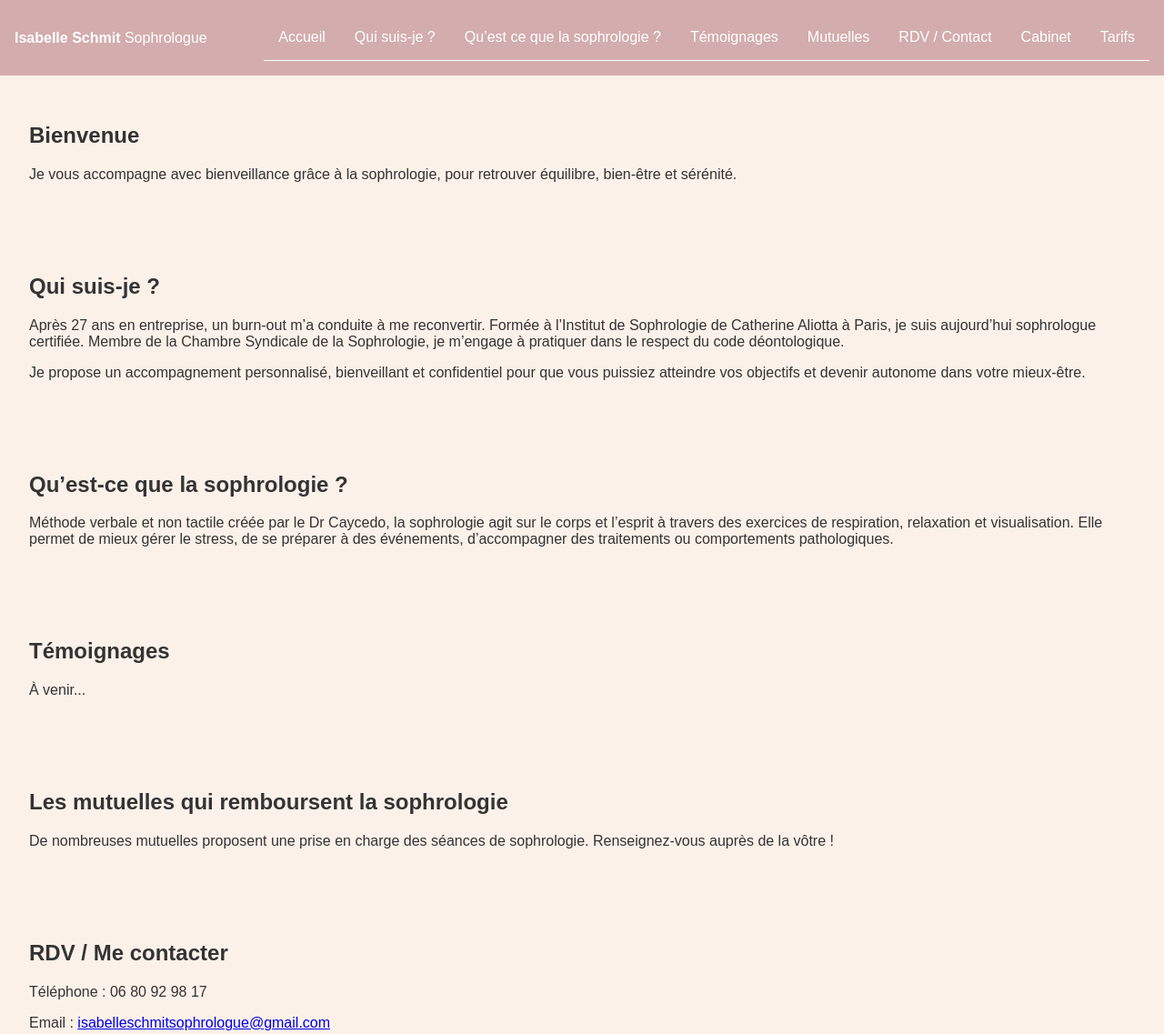
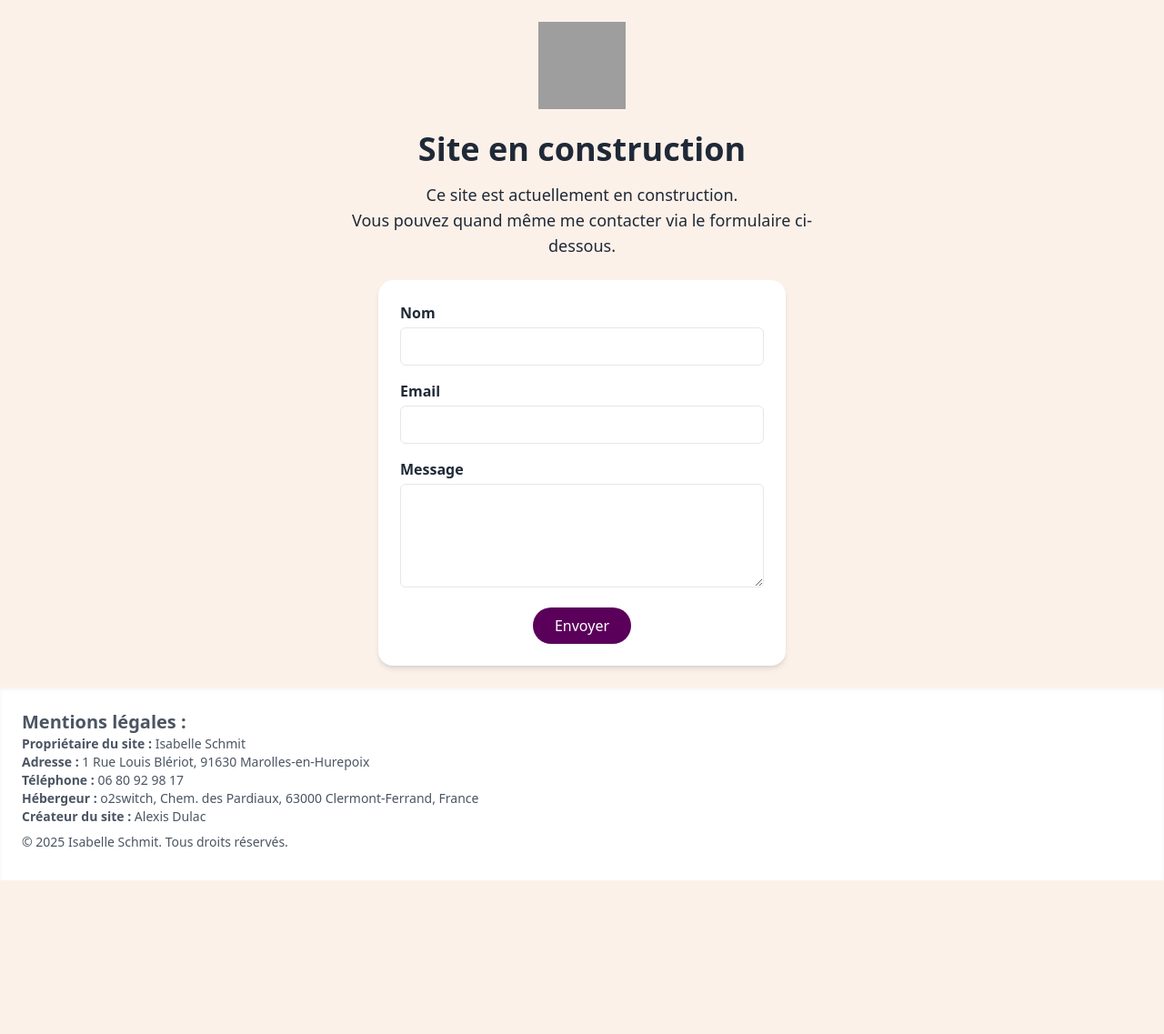
Before and after one commit to culad-a/html, a plain HTML site: page index.html in a window 1280 px wide. Shown: the top 1137 px of the page at 91% size. After the commit the page ends 968 px from the top, so only its background shows below. Drawn offline with nearby package versions, Linux system fonts and the light colour scheme; grey boxes are pictures that could not be loaded.

Commit message:
Site under construction

```diff
--- a/index.html
+++ b/index.html
@@ -1,153 +1,35 @@
 <!DOCTYPE html>
 <html lang="fr">
-<head>
-  <meta charset="UTF-8">
-  <meta name="viewport" content="width=device-width, initial-scale=1.0">
-  <title>Isabelle Schmit Sophrologue</title>
-  <style>
-    body {
-      font-family: Arial, sans-serif;
-      margin: 0;
-      padding: 0;
-      background-color: #fcf1e9;
-      color: #333;
-    }
-    header, footer {
-      background-color: #D3ACAD;
-      color: white;
-      padding: 1rem;
-    }
-    nav {
-      display: flex;
-      justify-content: space-between;
-      align-items: center;
-    }
-    .menu {
-      display: none;
-      flex-direction: column;
-      background-color: #D3ACAD;
-      position: absolute;
-      top: 60px;
-      right: 0;
-      width: 200px;
-    }
-    .menu a {
-      color: white;
-      padding: 1rem;
-      text-decoration: none;
-      border-bottom: 1px solid white;
-    }
-    .hamburger {
-      font-size: 2rem;
-      cursor: pointer;
-    }
-    .section {
-      padding: 2rem;
-    }
-    footer a {
-      color: white;
-      margin-right: 10px;
-    }
-    @media(min-width: 768px) {
-      .menu {
-        display: flex;
-        position: static;
-        flex-direction: row;
-        width: auto;
-      }
-      .hamburger {
-        display: none;
-      }
-    }
-  </style>
+<head><meta charset="utf-8"><meta name="viewport" content="width=device-width, initial-scale=1.0" />
+	<title>Site en construction</title>
+	<script src="https://cdn.tailwindcss.com"></script>
+	<link href="logo.png" rel="icon" />
 </head>
-<body>
-  <header>
-    <nav>
-      <div><strong>Isabelle Schmit</strong> Sophrologue</div>
-      <div class="hamburger" onclick="toggleMenu()">☰</div>
-      <div class="menu" id="menu">
-        <a href="#accueil">Accueil</a>
-        <a href="#qui">Qui suis-je ?</a>
-        <a href="#sophro">Qu’est ce que la sophrologie ?</a>
-        <a href="#temoignages">Témoignages</a>
-        <a href="#mutuelles">Mutuelles</a>
-        <a href="#rdv">RDV / Contact</a>
-        <a href="#cabinet">Cabinet</a>
-        <a href="#tarifs">Tarifs</a>
-      </div>
-    </nav>
-  </header>
+<body class="bg-[#fcf1e9] text-gray-800 min-h-screen flex flex-col justify-between">
+<main class="flex-grow flex flex-col items-center justify-center text-center p-6"><img alt="Logo" class="w-24 h-24 mb-6" src="logo.png" />
+<h1 class="text-4xl font-bold mb-4">Site en construction</h1>
 
-  <section class="section" id="accueil">
-    <h1>Bienvenue</h1>
-    <p>Je vous accompagne avec bienveillance grâce à la sophrologie, pour retrouver équilibre, bien-être et sérénité.</p>
-  </section>
+<p class="text-lg mb-6 max-w-xl">Ce site est actuellement en construction.<br />
+Vous pouvez quand m&ecirc;me me contacter via le formulaire ci-dessous.</p>
 
-  <section class="section" id="qui">
-    <h2>Qui suis-je ?</h2>
-    <p>Après 27 ans en entreprise, un burn-out m’a conduite à me reconvertir. Formée à l’Institut de Sophrologie de Catherine Aliotta à Paris, je suis aujourd’hui sophrologue certifiée. Membre de la Chambre Syndicale de la Sophrologie, je m’engage à pratiquer dans le respect du code déontologique.</p>
-    <p>Je propose un accompagnement personnalisé, bienveillant et confidentiel pour que vous puissiez atteindre vos objectifs et devenir autonome dans votre mieux-être.</p>
-  </section>
+<form action="https://formspree.io/f/mvgkberr" class="bg-white p-6 rounded-2xl shadow-md w-full max-w-md" method="POST">
+<div class="mb-4 text-left"><label class="block mb-1 font-semibold" for="name">Nom</label> <input class="w-full px-4 py-2 border rounded-md focus:outline-none focus:ring-2 focus:ring-pink-300" id="name" name="name" required="" type="text" /></div>
 
-  <section class="section" id="sophro">
-    <h2>Qu’est-ce que la sophrologie ?</h2>
-    <p>Méthode verbale et non tactile créée par le Dr Caycedo, la sophrologie agit sur le corps et l’esprit à travers des exercices de respiration, relaxation et visualisation. Elle permet de mieux gérer le stress, de se préparer à des événements, d’accompagner des traitements ou comportements pathologiques.</p>
-  </section>
+<div class="mb-4 text-left"><label class="block mb-1 font-semibold" for="email">Email</label> <input class="w-full px-4 py-2 border rounded-md focus:outline-none focus:ring-2 focus:ring-pink-300" id="email" name="email" required="" type="email" /></div>
 
-  <section class="section" id="temoignages">
-    <h2>Témoignages</h2>
-    <p>À venir...</p>
-  </section>
+<div class="mb-4 text-left"><label class="block mb-1 font-semibold" for="message">Message</label><textarea class="w-full px-4 py-2 border rounded-md focus:outline-none focus:ring-2 focus:ring-pink-300" id="message" name="message" required="" rows="4"></textarea></div>
+<button class="bg-[#5A005A] text-white px-6 py-2 rounded-full hover:bg-[#880088] transition-colors" type="submit">Envoyer</button></form>
+</main>
 
-  <section class="section" id="mutuelles">
-    <h2>Les mutuelles qui remboursent la sophrologie</h2>
-    <p>De nombreuses mutuelles proposent une prise en charge des séances de sophrologie. Renseignez-vous auprès de la vôtre !</p>
-  </section>
+<footer class="bg-white text-sm text-gray-600 p-6 shadow-inner">
+<p class="mb-2"><strong class="text-xl">Mentions l&eacute;gales :</strong><br />
+<strong>Propri&eacute;taire du site :</strong> Isabelle Schmit<br />
+<strong>Adresse :</strong> 1 Rue Louis Bl&eacute;riot, 91630 Marolles-en-Hurepoix<br />
+<strong>T&eacute;l&eacute;phone :</strong> 06 80 92 98 17<br />
+<strong>H&eacute;bergeur :</strong> o2switch, Chem. des Pardiaux, 63000 Clermont-Ferrand, France<br />
+<strong>Cr&eacute;ateur du site :</strong> Alexis Dulac</p>
 
-  <section class="section" id="rdv">
-    <h2>RDV / Me contacter</h2>
-    <p>Téléphone : 06 80 92 98 17</p>
-    <p>Email : <a href="mailto:isabelleschmitsophrologue@gmail.com">isabelleschmitsophrologue@gmail.com</a></p>
-  </section>
-
-  <section class="section" id="cabinet">
-    <h2>Le cabinet</h2>
-    <p>Je vous accueille à Marolles en Hurepoix, 1 rue Louis Blériot (1er étage, ascenseur). Parking gratuit à 60m, accès RER C gare de Marolles.</p>
-    <p><a href="https://g.co/kgs/z3qJEK2" target="_blank">Voir le plan</a></p>
-  </section>
-
-  <section class="section" id="tarifs">
-    <h2>Tarifs</h2>
-    <ul>
-      <li>Séance individuelle : 70 € (1ère) puis 60 €</li>
-      <li>Séance de groupe : 20 € / personne (5 à 15 personnes)</li>
-    </ul>
-  </section>
-
-  <footer>
-    <p>&copy; 2025 Isabelle Schmit - Tous droits réservés</p>
-    <a href="#accueil">Accueil</a>
-    <a href="#qui">Qui suis-je ?</a>
-    <a href="#sophro">La sophrologie</a>
-    <a href="#temoignages">Témoignages</a>
-    <a href="#mutuelles">Mutuelles</a>
-    <a href="#rdv">Contact</a>
-    <a href="#cabinet">Cabinet</a>
-    <a href="#tarifs">Tarifs</a>
-    <a href="#cgv">Conditions Générales de Vente</a>
-  </footer>
-
-  <section class="section" id="cgv">
-    <h2>Conditions Générales de Vente</h2>
-    <p>Les séances de sophrologie ne se substituent à aucun traitement médical. Toute séance réservée est due sauf annulation 24h à l’avance.</p>
-  </section>
-
-  <script>
-    function toggleMenu() {
-      const menu = document.getElementById('menu');
-      menu.style.display = menu.style.display === 'flex' ? 'none' : 'flex';
-    }
-  </script>
+<p class="mb-2">&copy; 2025 Isabelle Schmit. Tous droits r&eacute;serv&eacute;s.</p>
+</footer>
 </body>
 </html>
```
